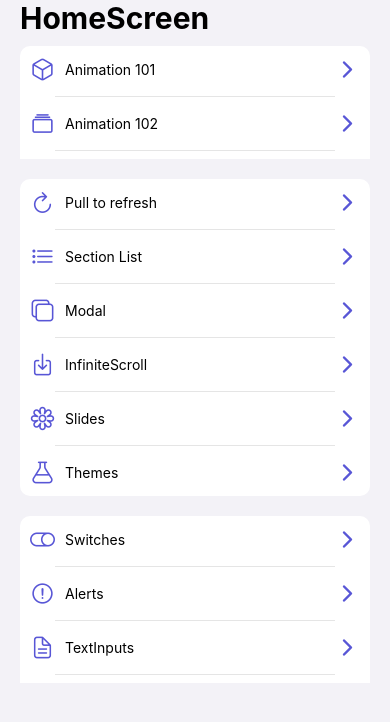
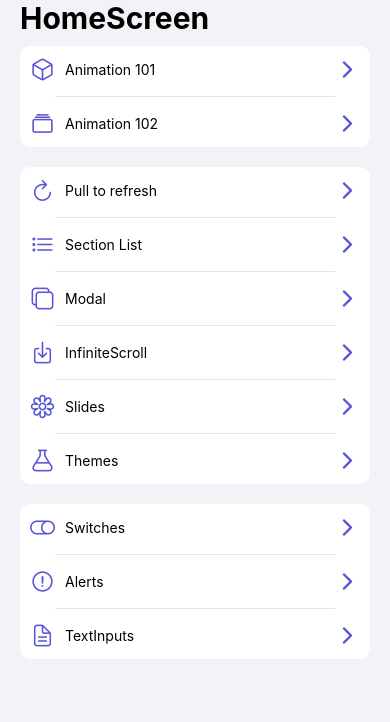
Before and after one commit to delafuentej/react-native_componentsApp, a React Native app: screen /Home in a window 390 px wide. Shown: the top 722 px of the page. Built offline with nearby package versions, Linux system fonts and the light colour scheme.

Commit message:
menuitems corrections + separator

```diff
--- a/src/presentation/components/ui/MenuItem.tsx
+++ b/src/presentation/components/ui/MenuItem.tsx
@@ -52,4 +52,4 @@ const styles = StyleSheet.create({
         paddingVertical: 5,
 
     },
-})
+});
--- a/src/presentation/components/ui/Separator.tsx
+++ b/src/presentation/components/ui/Separator.tsx
@@ -3,7 +3,7 @@
 /* eslint-disable react/react-in-jsx-scope */
 
 import { StyleProp, View, ViewStyle } from 'react-native';
-import { colors, globalStyles } from '../../../config/theme/globalStyles';
+import { colors } from '../../../config/theme/globalStyles';
 
 interface Props {
     style?: StyleProp<ViewStyle>;
--- a/src/presentation/screens/home/HomeScreen.tsx
+++ b/src/presentation/screens/home/HomeScreen.tsx
@@ -87,7 +87,7 @@ export const HomeScreen = () => {
                                           key={index}
                                           {...item}
                                           isFirst={index === 0}
-                                          isLast={ index === menuItems.length - 1}
+                                          isLast={ index === animationMenuItems.length - 1}
                                           />)
             }
             <View style={{marginTop: 20}}/>
@@ -109,7 +109,7 @@ export const HomeScreen = () => {
                                           key={index}
                                           {...item}
                                           isFirst={index === 0}
-                                          isLast={ index === menuItems.length - 1}
+                                          isLast={ index === uiMenuItems.length - 1}
                                           />)
             }
 
```
